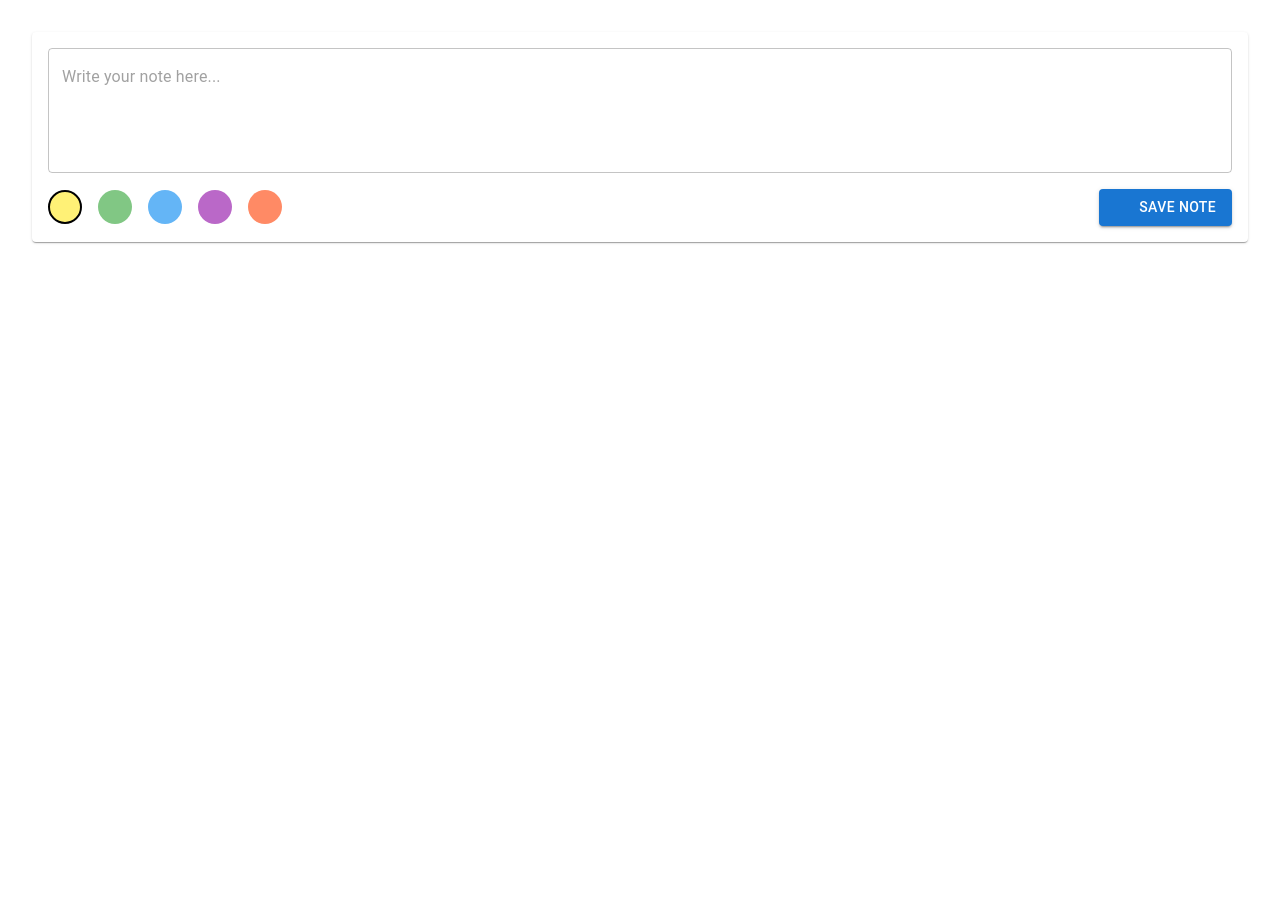
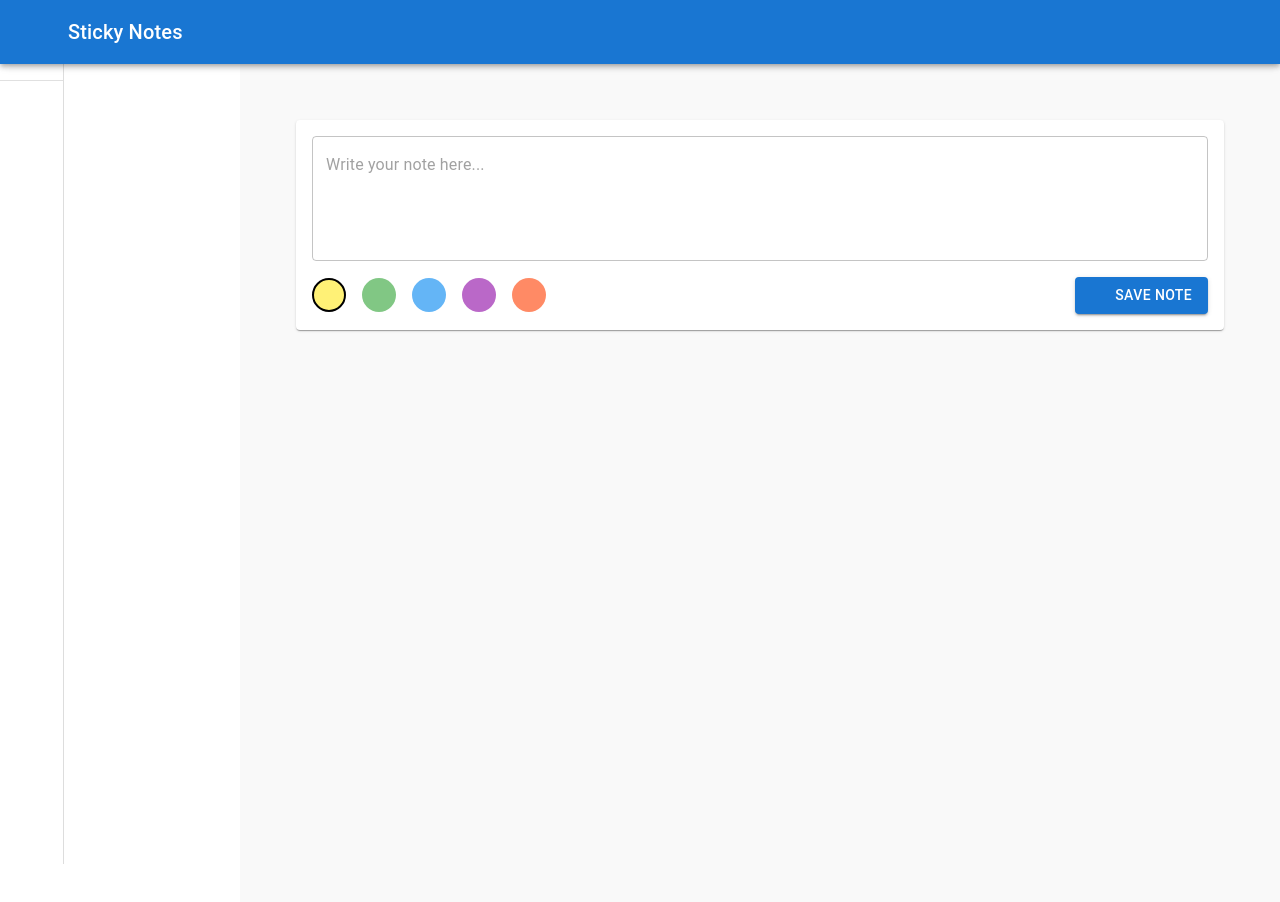
Before and after one commit to urmilaparte/sticky_task, a React (Create React App) app: page /create in a window 1280 px wide. Shown: the top 902 px of the page. Before the commit the page ends 800 px from the top, so only its background shows below. Built offline with nearby package versions, Linux system fonts and the light colour scheme; some icons are missing.

Commit message:
Resolved conflict

```diff
--- a/src/Pages/Create.js
+++ b/src/Pages/Create.js
@@ -13,8 +13,10 @@ import DeleteIcon from '@mui/icons-material/Delete';
 import EditIcon from '@mui/icons-material/Edit';
 import CheckIcon from '@mui/icons-material/Check';
 import CloseIcon from '@mui/icons-material/Close';
+import NavBar from './NavBar';
 
-const CreateNote = () => {
+// <<<<<<< Updated upstream
+const Create = () => {
   const colors = ['#FFF176', '#81C784', '#64B5F6', '#BA68C8', '#FF8A65'];
 
   const [note, setNote] = useState('');
@@ -60,6 +62,8 @@ const CreateNote = () => {
   };
 
   return (
+    <>
+    <NavBar>
     <Box p={4}>
       <Card sx={{ p: 2, mb: 4 }}>
         <TextField
@@ -147,7 +151,9 @@ const CreateNote = () => {
         ))}
       </Box>
     </Box>
+    </NavBar>
+    </>
   );
 };
 
-export default CreateNote;
+export default Create;
--- a/src/components/Sidebar.js
+++ b/src/components/Sidebar.js
@@ -42,9 +42,9 @@ const Sidebar = ({ drawerWidth, mobileOpen, handleDrawerToggle }) => {
         alignItems="center"
         sx={{ p: 1 }}
       >
-        <IconButton onClick={toggleDrawer}>
+        {/* <IconButton onClick={toggleDrawer}>
           <MenuIcon />
-        </IconButton>
+        </IconButton> */}
       </Box>
 
       <Divider />
```
Also changed, not shown: src/contexts/Theme.js (+19 -0 lines), src/App.js (line endings or trailing spaces).
